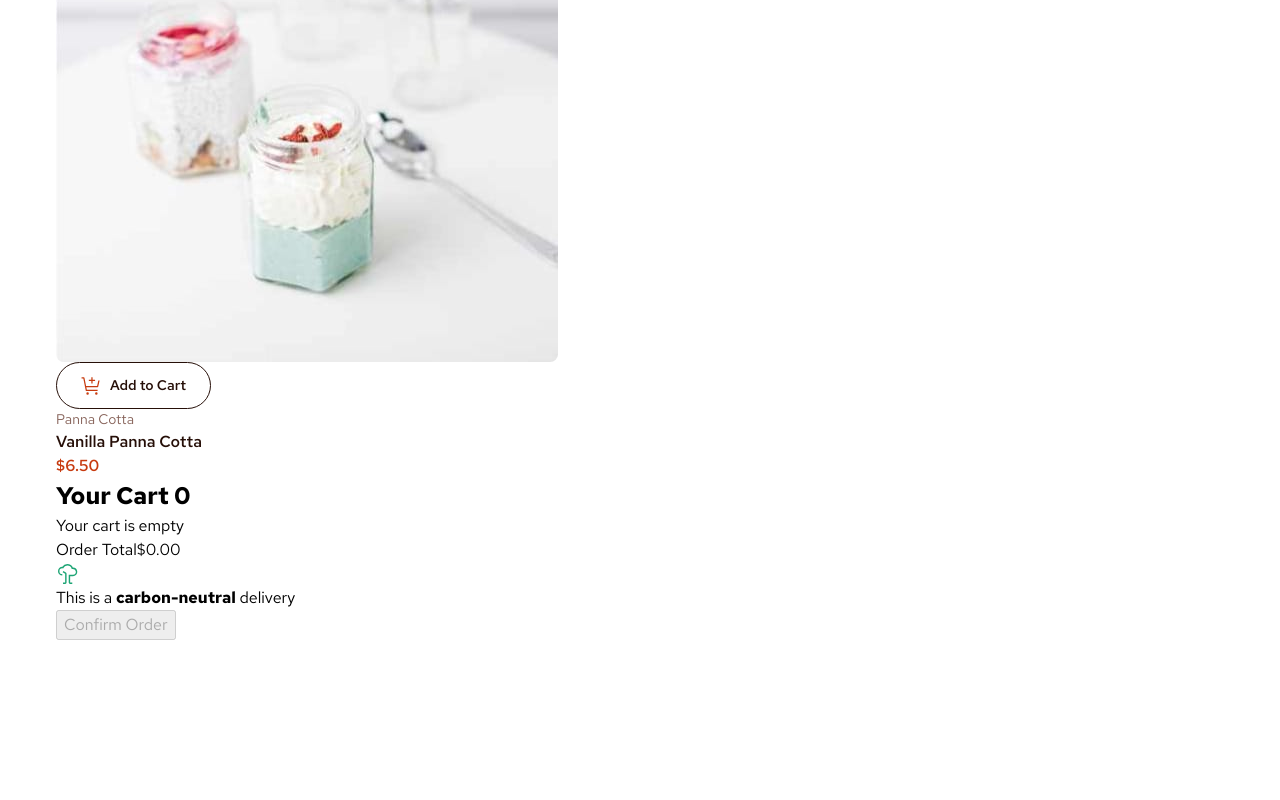
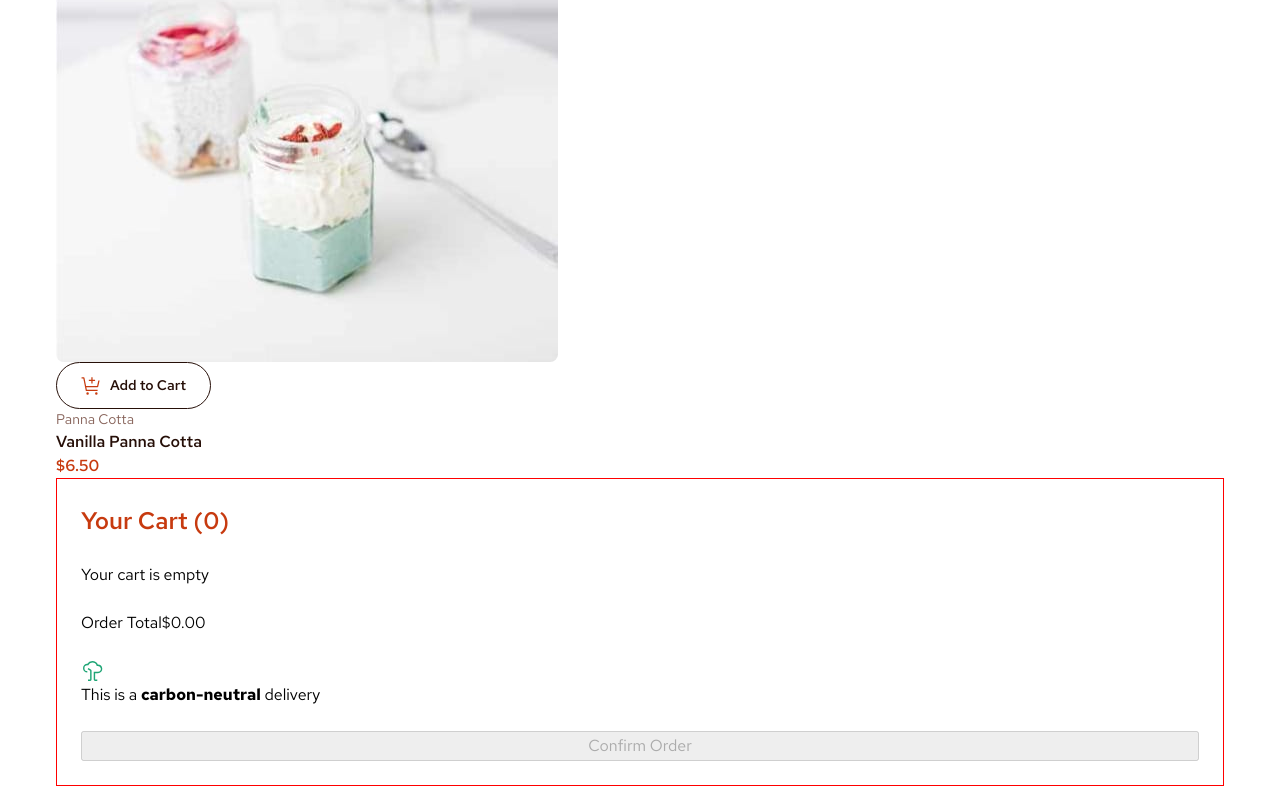
Before and after one commit to mayor-creator/product_list_app, a React (Vite) app: page / in a window 1280 px wide. Shown: the part 4958-5758 px from the top of the page. Before the commit the page ends 5622 px from the top, so only its background shows below. Built offline with nearby package versions, Linux system fonts and the light colour scheme.

Commit message:
style: implement CSS modules for Cart component and enhance styling for improved consistency

```diff
--- /dev/null
+++ b/src/component/cart/Cart.module.css
@@ -0,0 +1,54 @@
+.cart {
+  display: flex;
+  flex-direction: column;
+  gap: 24px;
+  padding: 24px;
+  border: 1px solid red;
+}
+
+.cartItemContainer {
+  display: flex;
+  flex-direction: column;
+  gap: 16px;
+}
+
+
+.cartTitle {
+  color: var(--color-red);
+  font-size: 24px;
+  font-weight: 600;
+}
+
+.cartItem {
+  display: flex;
+  flex-direction: column;
+  gap: 8px;
+}
+
+.cartItemChild {
+  display: flex;
+  gap: 8px;
+}
+
+.cartItemName {
+  color: var(--color-rose-900);
+  font-size: 14px;
+  font-weight: 600;
+}
+
+.cartItemQuantity {
+  color: var(--color-red);
+  font-size: 14px;
+  font-weight: 600;
+}
+
+.cartItemPrice {
+  color: var(--color-rose-500);
+  font-size: 14px;
+}
+
+.cartItemTotal {
+  color: var(--color-rose-500);
+  font-size: 14px;
+  font-weight: 600;
+}
--- a/src/component/cart/Cart.tsx
+++ b/src/component/cart/Cart.tsx
@@ -1,4 +1,5 @@
 import carbonNeutralIcon from "../../assets/images/icon-carbon-neutral.svg";
+import styles from "./Cart.module.css";
 
 interface CartItem {
   name: string;
@@ -19,19 +20,25 @@ export const Cart = ({ items = [], onConfirmOrder }: CartProps) => {
   const total = calculateTotal(items);
 
   return (
-    <section className="cart">
-      <h2>Your Cart {items.length}</h2>
+    <section className={styles.cart}>
+      <h2 className={styles.cartTitle}>Your Cart ({items.length})</h2>
 
-      <div className="cart__items">
+      <div className={styles.cartItemContainer}>
         {items.length > 0 ? (
           items.map((item) => (
-            <div key={item.name} className="cart__item">
-              <p className="cart__item-name">{item.name}</p>
-              <span className="cart__item-quantity">{item.quantity}</span>
-              <span className="cart__item-price">${item.price.toFixed(2)}</span>
-              <span className="cart__item-total">
-                ${(item.quantity * item.price).toFixed(2)}
-              </span>
+            <div key={item.name} className={styles.cartItem}>
+              <p className={styles.cartItemName}>{item.name}</p>
+              <div className={styles.cartItemChild}>
+                <span className={styles.cartItemQuantity}>
+                  {item.quantity}x
+                </span>
+                <span className={styles.cartItemPrice}>
+                  ${item.price.toFixed(2)}
+                </span>
+                <span className={styles.cartItemTotal}>
+                  ${(item.quantity * item.price).toFixed(2)}
+                </span>
+              </div>
             </div>
           ))
         ) : (
```
